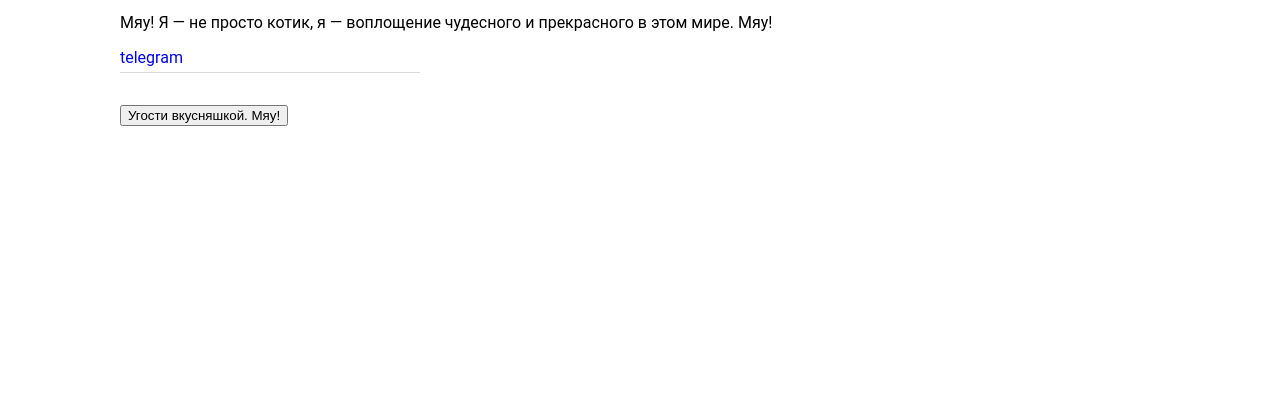
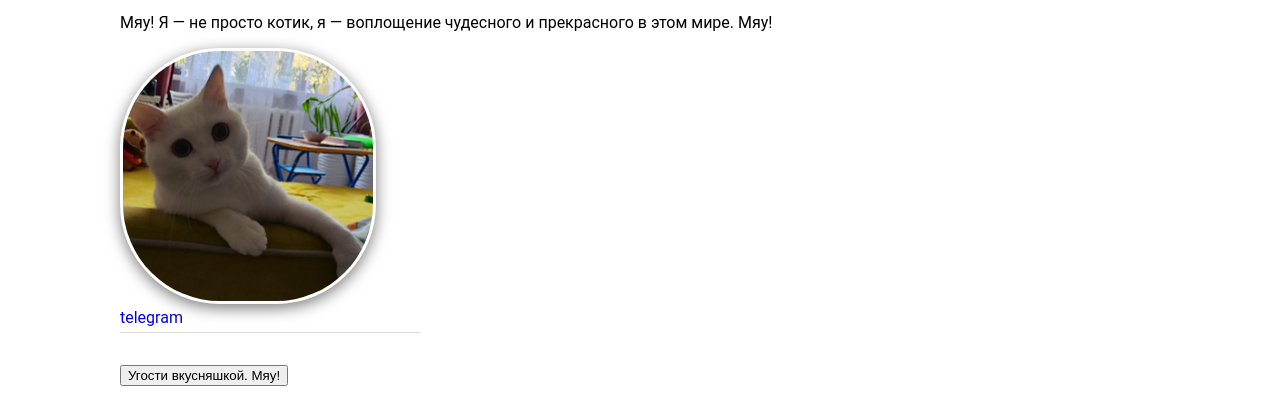
Before and after one commit to InnaZzZ-ops/CV, a plain HTML site: page index.html in a window 1280 px wide. Shown: the part 849-1243 px from the top of the page. Before the commit the page ends 983 px from the top, so only its background shows below. Drawn offline with Linux system fonts and the light colour scheme.

Commit message:
Добавлено_фото

```diff
--- a/index.html
+++ b/index.html
@@ -31,7 +31,7 @@
 
 			<p> Мяу! Я — не просто котик, я — воплощение чудесного и прекрасного в этом мире. Мяу!  </p/>
 
-
+			<img class="photo" src="Милота.png" width="250" height="250" alt="божество">
 
 
 		</div>
```
Also changed, not shown: Милота.png (added).
